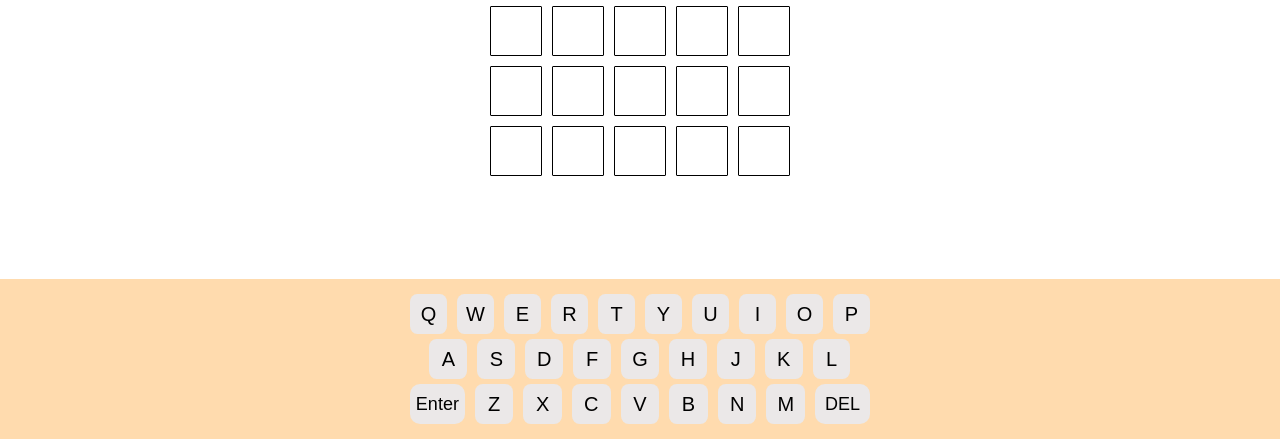
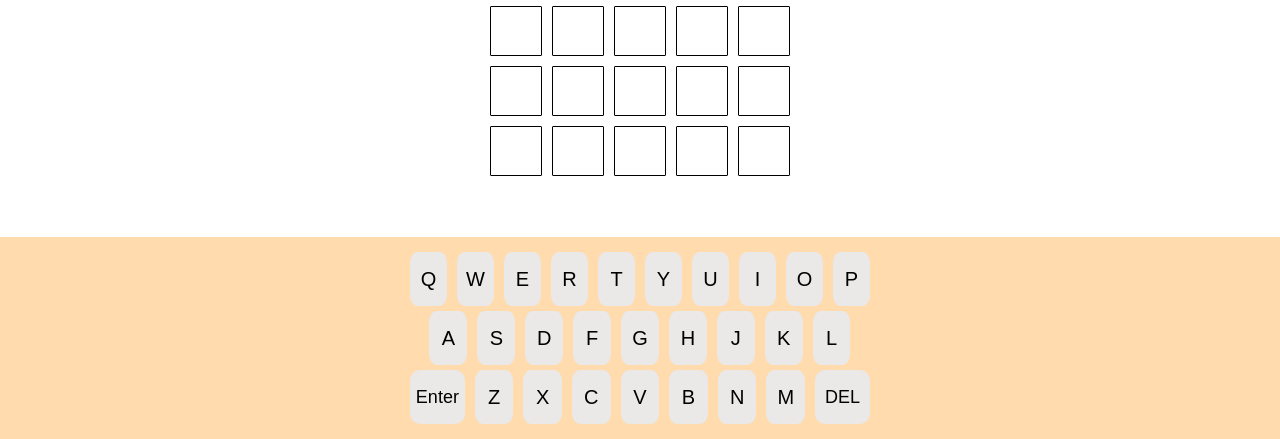
Before and after one commit to LucaYan0506/guess-word, a Django app: page / in a window 1280 px wide. Shown: the part 361-800 px from the top of the page. Run offline with Django 4.2, Linux system fonts and the light colour scheme; parts of the project's set-up code (start-up, migrations or seed data) failed here and were passed over.

Commit message:
make keyboard bigger

```diff
--- a/core/static/keyboard.css
+++ b/core/static/keyboard.css
@@ -10,7 +10,7 @@
 
 .row {
     width: 100%;
-    height: 5vh;
+    height: 54px;
     min-height: 30px;
 }
 
```
